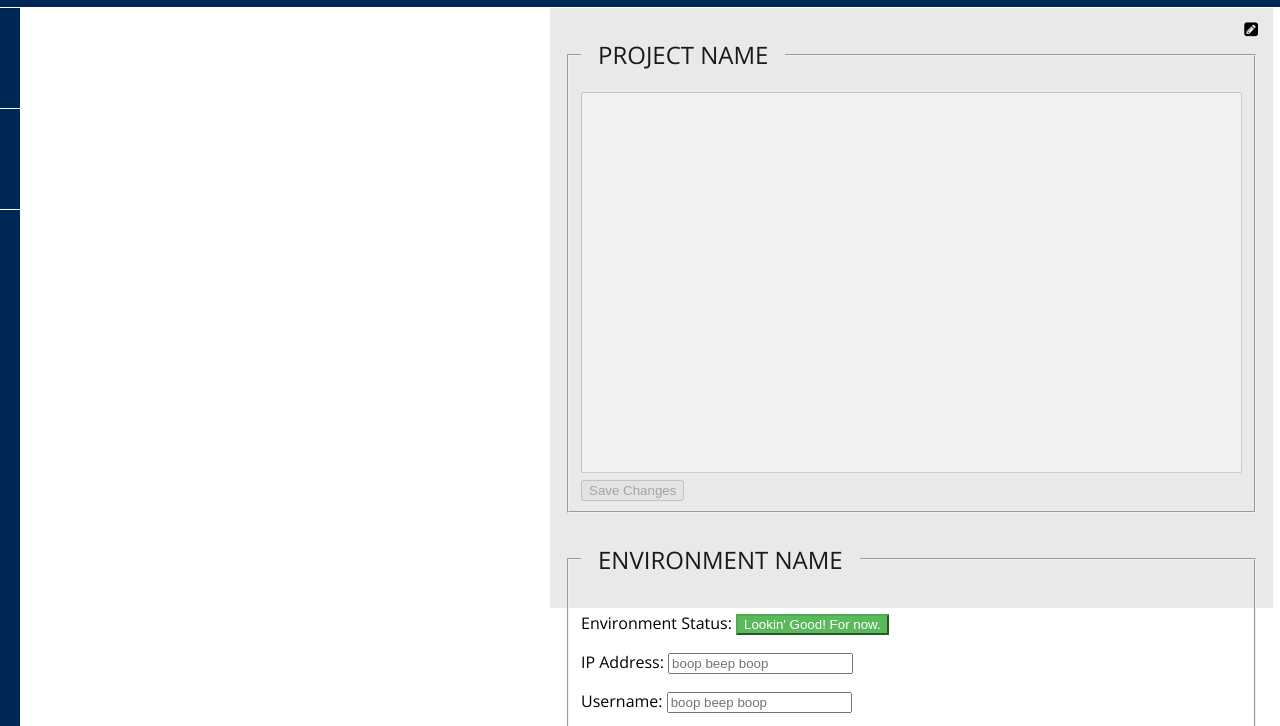
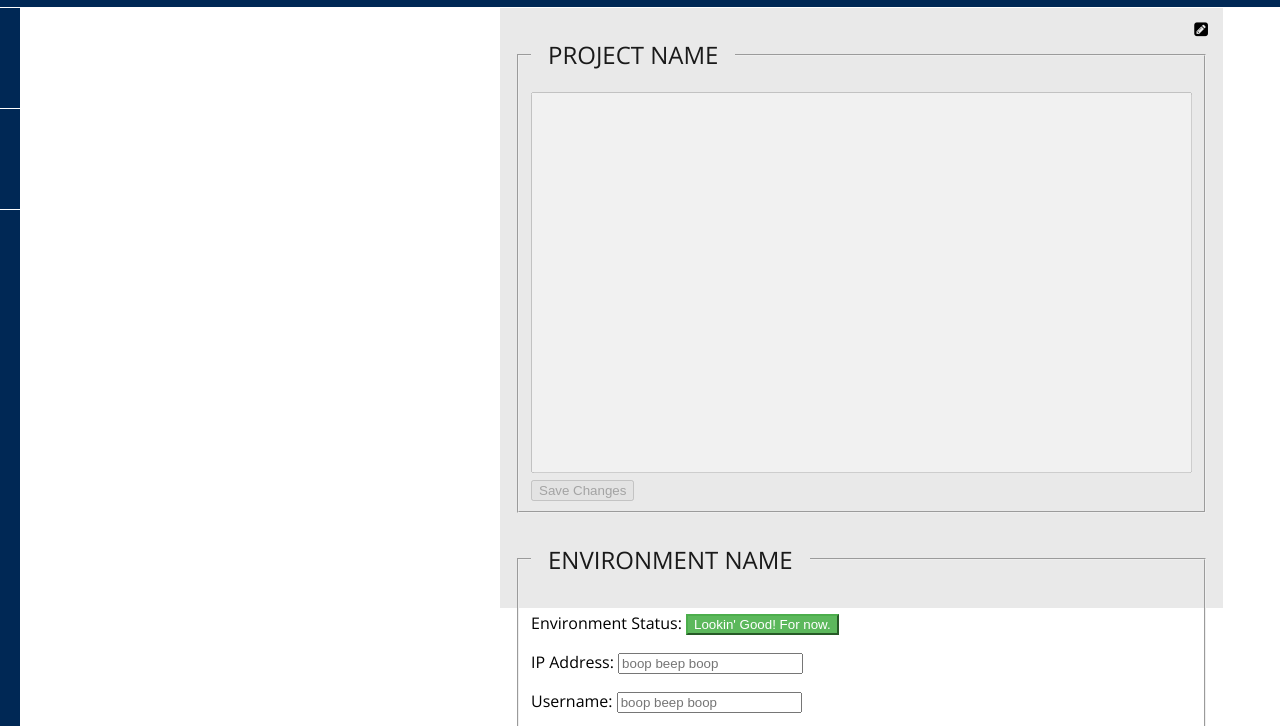
Before and after one commit to lawitherow/hackathon2014, a plain HTML site: page index.html in a window 1280 px wide. Shown: the part 50-776 px from the top of the page. Drawn offline with nearby package versions, Linux system fonts and the light colour scheme.

Commit message:
changed it back
UGH THANKS MAJA.

```diff
--- a/css/main.css
+++ b/css/main.css
@@ -148,7 +148,7 @@ ul {
 	float: right;
 	position: absolute;
 	height: 75%;
-	margin: 0 550px;
+	margin: 0 500px;
 	border-top: 1px solid white;
 }
 
```
